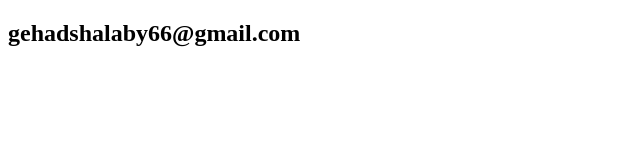
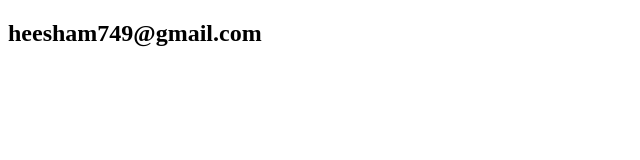
Before and after one commit to Gehad555/Test_Git, a plain HTML site: page index.html in a window 1280 px wide. Shown: the whole page, without its empty margins (0-640 px from the left). Drawn offline with Linux system fonts and the light colour scheme.

Commit message:
change gehad email to hesham email

```diff
--- a/index.html
+++ b/index.html
@@ -6,6 +6,6 @@
     <title>Document</title>
 </head>
 <body>
-    <h2>gehadshalaby66@gmail.com</h2>
+    <h2>heesham749@gmail.com</h2>
 </body>
 </html>
```
